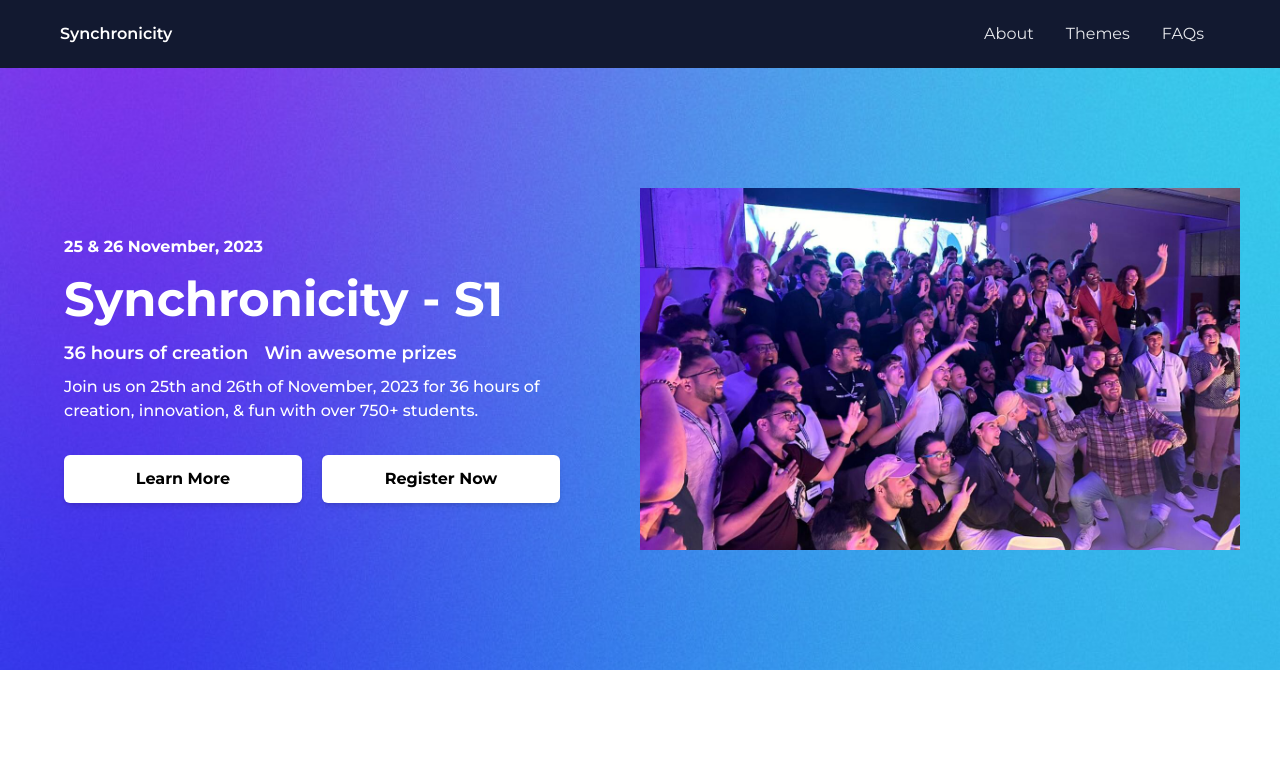
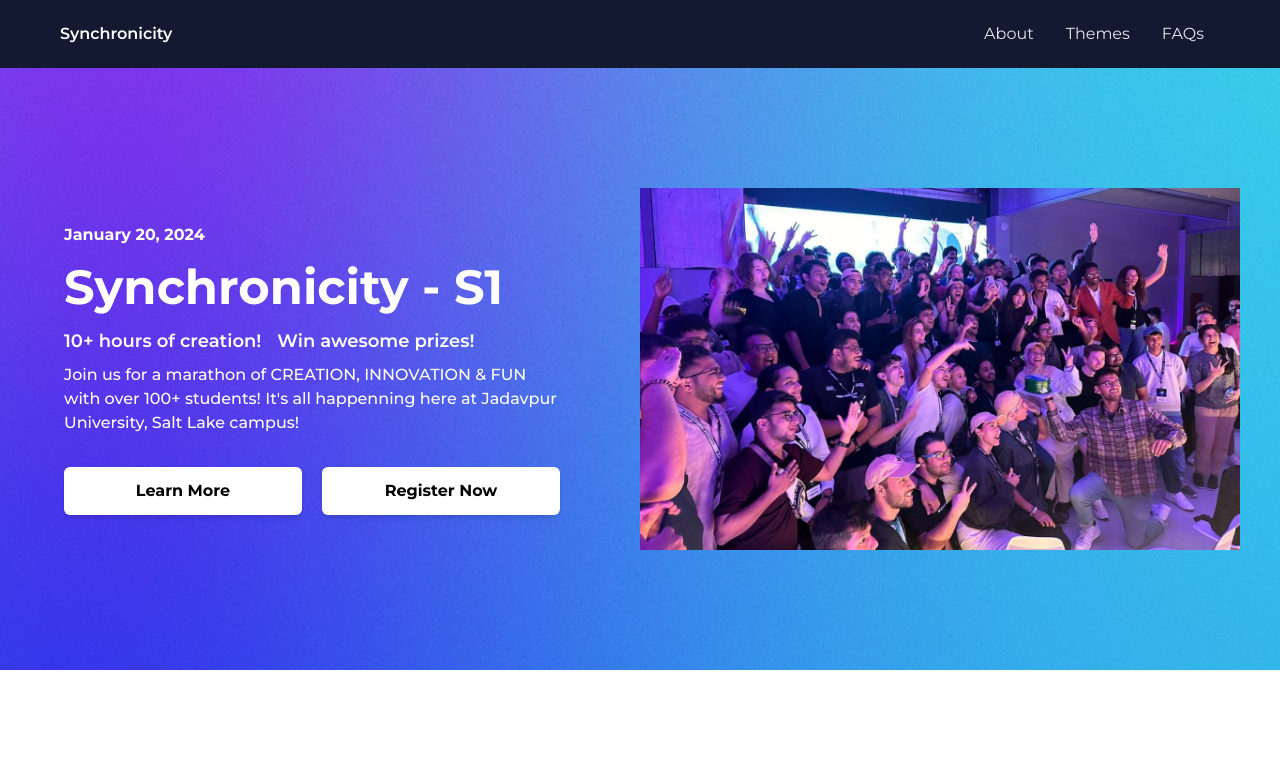
Before and after one commit to manosrija-nasrin/synchronicity-s1, a React (Vite) app: page / in a window 1280 px wide. Shown: the top 782 px of the page. Built offline with nearby package versions, Linux system fonts and the light colour scheme.

Commit message:
UPDATE: Updated text in the Hero section

```diff
--- a/src/components/hero/Hero.jsx
+++ b/src/components/hero/Hero.jsx
@@ -4,16 +4,14 @@ const TOP_SECTION = {
   TITLE: "Synchronicity - S1",
   MOBILE_TITLE: ["Synchronicity", "Season 01"],
   Typed_effect: [
-    "25 & 26 November, 2023",
-    "36 hours of creation",
-    "Win awesome prizes",
+    "January 20, 2024",
+    "10+ hours of creation!",
+    "Win awesome prizes!",
     "Events And Sessions",
   ],
   SHORT_DESCRIPTION:
-    "Join us on 25th and 26th of November, 2023 for 36 hours of creation, innovation, & fun with over 750+ students.",
-  DISCORD_LINK: "https://discord.gg/cvHPEK7U3v",
-  HACKATHON_DEVFOLIO_PAGE_URL: "https://duhacks.devfolio.co/",
-  HACKERS_REGISTRATION_FORM_LINK: "#Hackers Registration devfolio link",
+    "Join us for a marathon of CREATION, INNOVATION & FUN with over 100+ students! It's all happenning here at Jadavpur University, Salt Lake campus!",
+  HACKATHON_UNSTOP_URL: "/",
   COVER_IMAGE_URL: "/hackathon-crowd.jpeg",
 };
 
@@ -53,15 +51,13 @@ export default function Hero() {
         </p>
         <section className="grid w-full grid-cols-1 gap-4 px-6 pt-5 md:grid-cols-2 lg:px-0 gap-x-5">
           <SecondaryButton
-            // iconFilePath={"/icons/discord.svg"}
             buttonText={"Learn More"}
-            buttonURL={TOP_SECTION.HACKATHON_DEVFOLIO_PAGE_URL}
+            buttonURL={TOP_SECTION.HACKATHON_UNSTOP_URL}
             iconAlternativeText={"click to register for synchronicity"}
           />
           <SecondaryButton
-            // iconFilePath={"/icons/discord.svg"}
             buttonText={"Register Now"}
-            buttonURL={TOP_SECTION.HACKERS_REGISTRATION_FORM_LINK}
+            buttonURL={TOP_SECTION.HACKATHON_UNSTOP_URL}
             iconAlternativeText={"click to register for synchronicity"}
           />
         </section>
```
